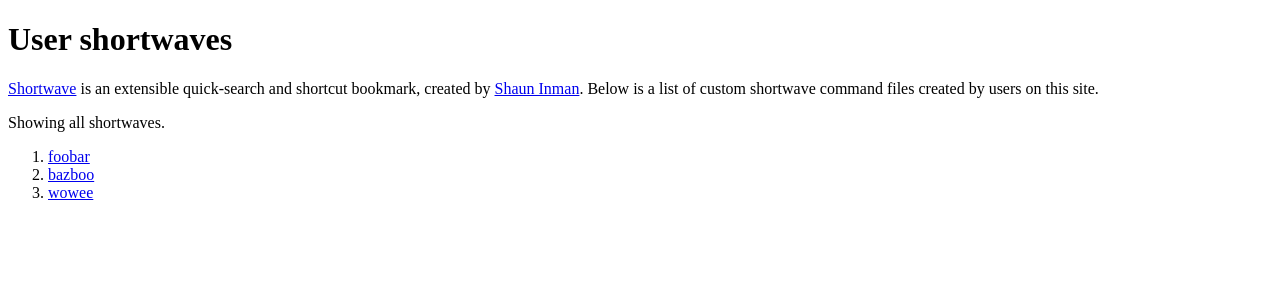
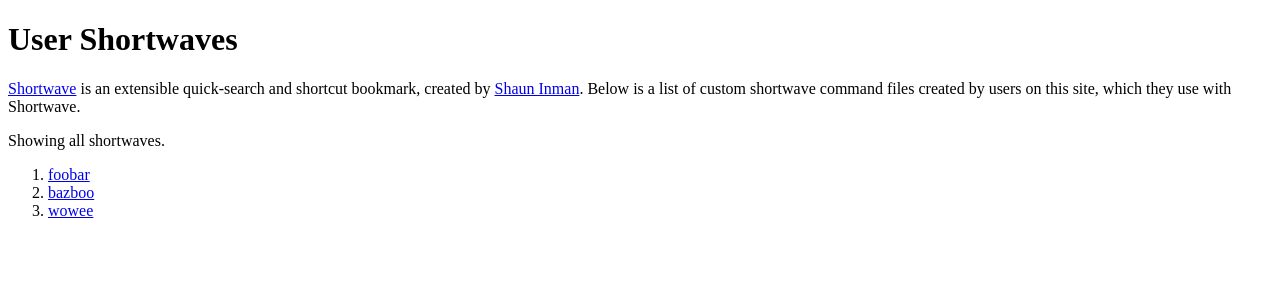
Before and after one commit to benspaulding/django-shortwave, a Django app: template shortwave/templates/shortwave/wave_list.html in a window 1280 px wide. Shown: the top 300 px of the page. Run offline with Django 3.2, Linux system fonts and the light colour scheme; the template is opened without the code that fills it: values that come from a table or form of the project are taken from there, others are empty; data comes from the database, SQL or seed files in the repository; parts of the project's set-up code (start-up, migrations or seed data) failed here and were passed over.

Commit message:
Made trivial changes to templates.

```diff
--- a/shortwave/templates/404.html
+++ b/shortwave/templates/404.html
@@ -8,4 +8,4 @@
 
 <h1>{% trans "Page not found" %}</h1>
 
-<p>{% trans "The page you are looking for cannot be found (error 404)." %}</p>
+<p>{% trans "The page you are looking for cannot be found (error 404)." %}
--- a/shortwave/templates/shortwave/wave_list.html
+++ b/shortwave/templates/shortwave/wave_list.html
@@ -3,16 +3,17 @@
 {% get_current_language as language %}
 <html lang="{{ language }}">
 <meta charset="utf-8">
-<title>{% trans "User shortwaves" %}</title>
+<title>{% trans "User Shortwaves" %}</title>
 
 
-<h1>{% trans "User shortwaves" %}</h1>
+<h1>{% trans "User Shortwaves" %}</h1>
 
 <p>{% blocktrans %}
     <a href="http://shortwaveapp.com/">Shortwave</a> is an extensible
     quick-search and shortcut bookmark, created by <a
     href="http://shauninman.com/">Shaun Inman</a>. Below is a list of custom
-    shortwave command files created by users on this site.
+    shortwave command files created by users on this site, which they use
+    with Shortwave.
 {% endblocktrans %}</p>
 
 
```
